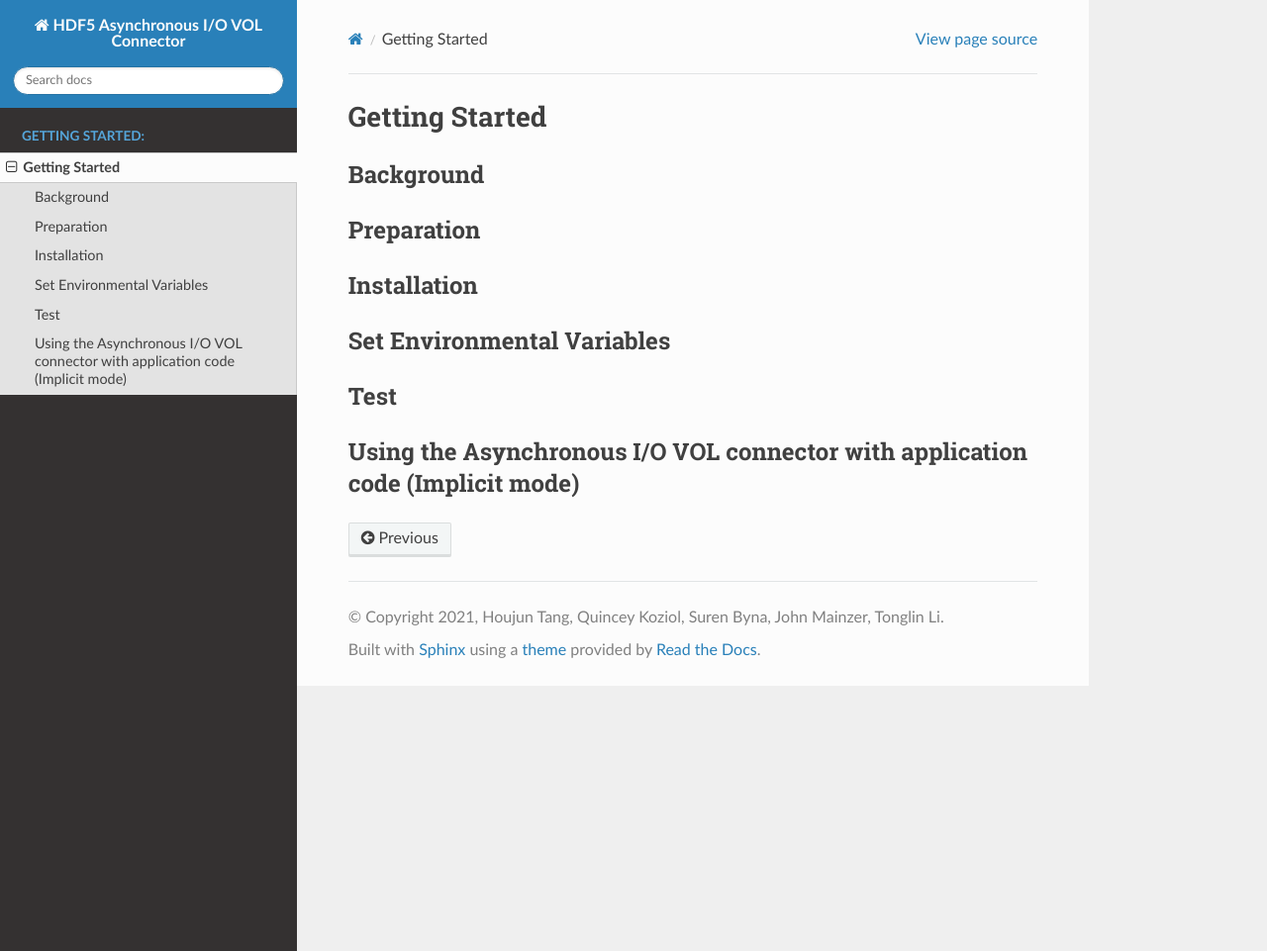
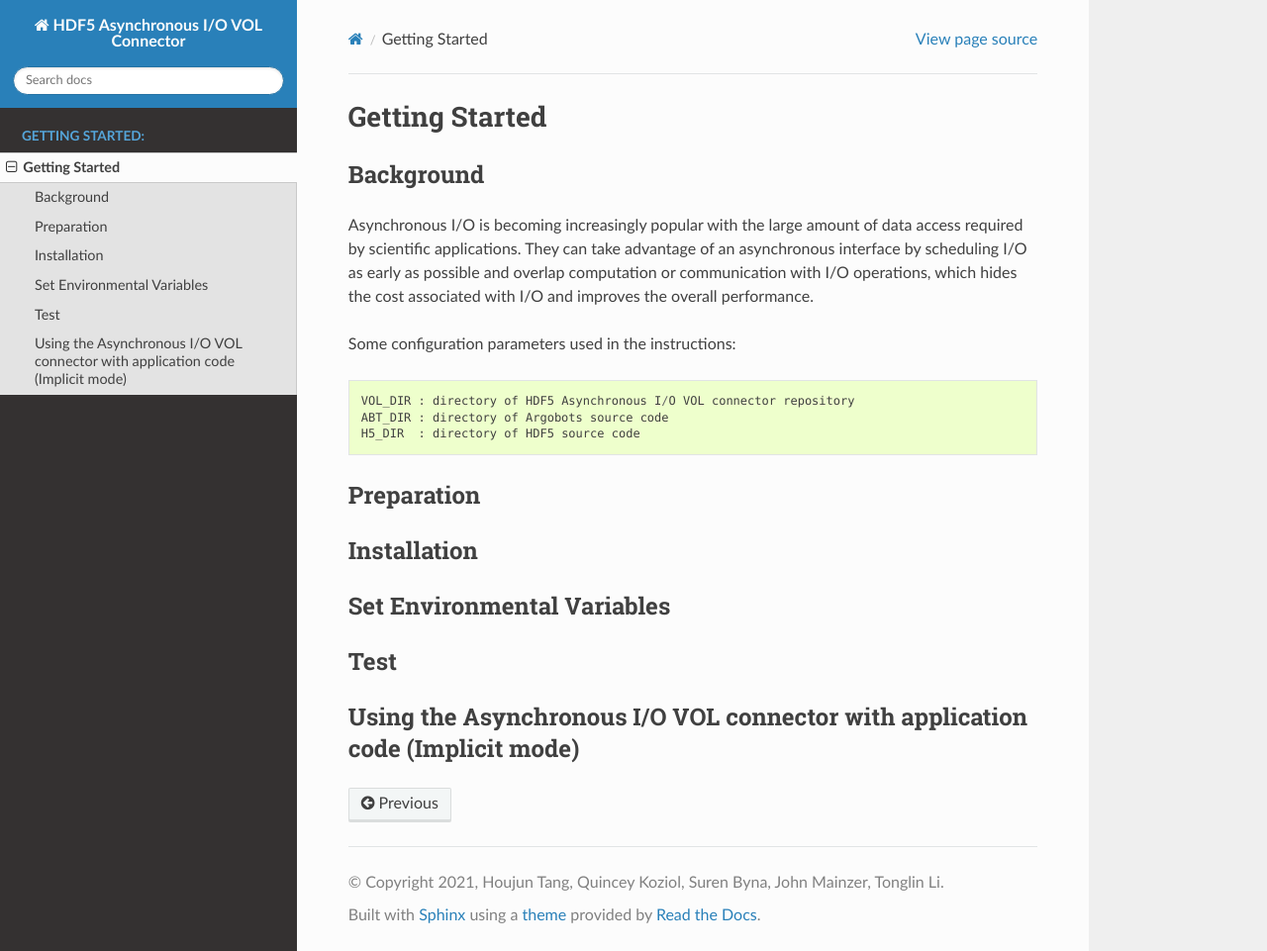
Before and after one commit to HDFGroup/vol-async, a Sphinx documentation site: the page built from docs/source/gettingstarted.rst, in a window 1280 px wide and 961 px high. Shown: the whole window at 99% size. Built offline with Sphinx 7.4.7 and the Read the Docs theme 2.0.0, drawn with Linux system fonts in a browser that asks for light colours.

Commit message:
Finished Background subcategory

```diff
--- a/docs/source/gettingstarted.rst
+++ b/docs/source/gettingstarted.rst
@@ -5,8 +5,15 @@ Getting Started
 Background
 --------------------------------------------------------------------------------------
 
+Asynchronous I/O is becoming increasingly popular with the large amount of data access required by scientific applications. They can take advantage of an asynchronous interface by scheduling I/O as early as possible and overlap computation or communication with I/O operations, which hides the cost associated with I/O and improves the overall performance.
 
+Some configuration parameters used in the instructions:
 
+.. code-block::
+
+	VOL_DIR : directory of HDF5 Asynchronous I/O VOL connector repository
+	ABT_DIR : directory of Argobots source code
+	H5_DIR  : directory of HDF5 source code
 
 
 
```
